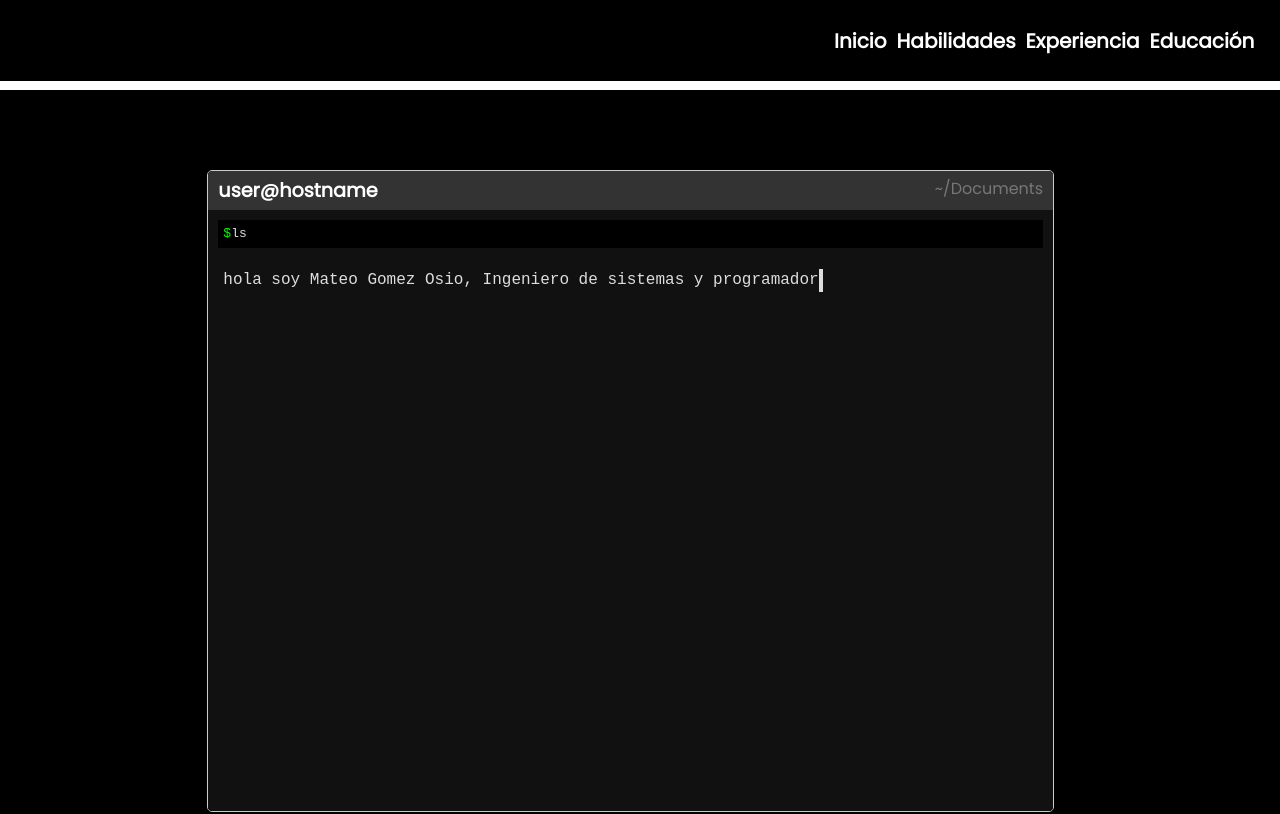
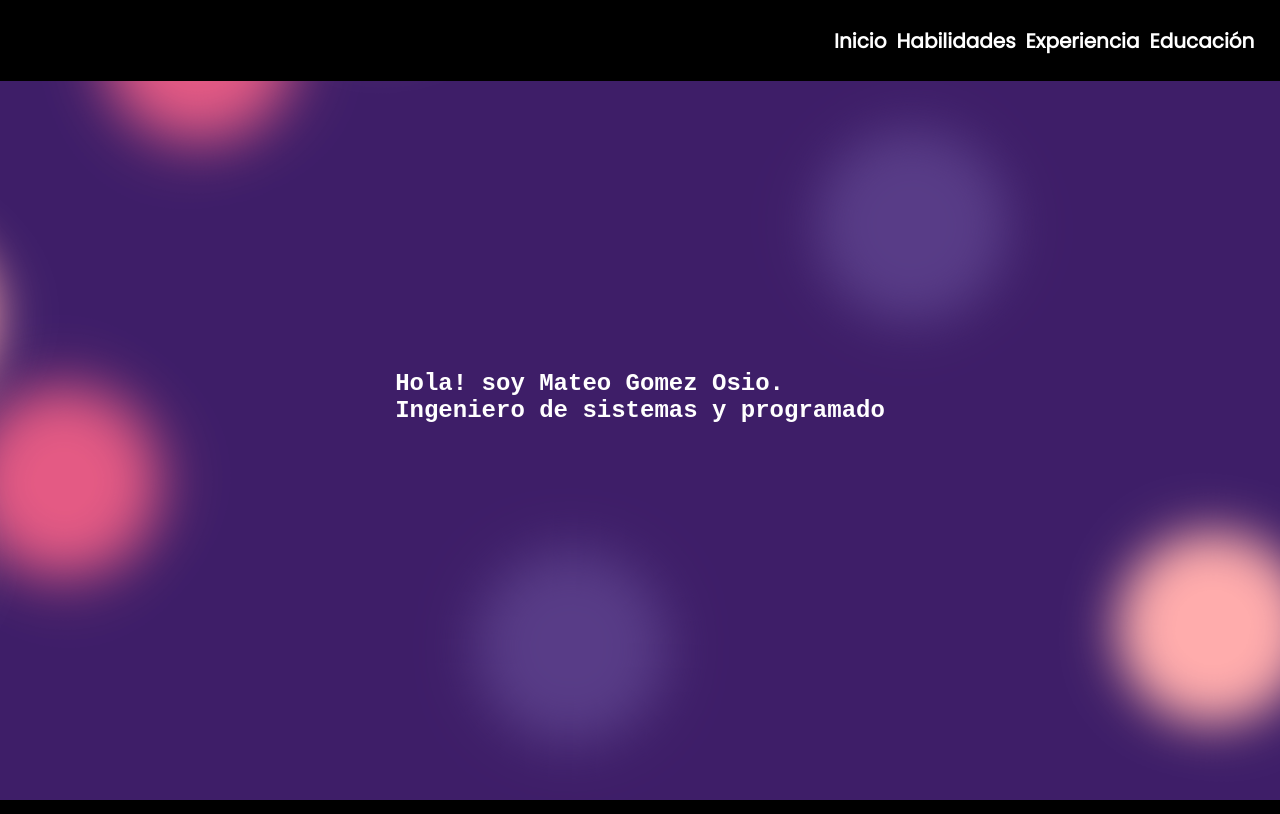
Before and after one commit to matgom97/portafolio, a React (Create React App) app: page / in a window 1280 px wide. Shown: the top 814 px of the page. Built offline with nearby package versions, Linux system fonts and the light colour scheme.

Commit message:
add style in intial

```diff
--- a/package.json
+++ b/package.json
@@ -12,6 +12,7 @@
     "react-router-dom": "^6.21.3",
     "react-scripts": "5.0.1",
     "sass": "^1.70.0",
+    "three": "^0.162.0",
     "web-vitals": "^2.1.4"
   },
   "scripts": {
--- a/src/components/home/presentation.js
+++ b/src/components/home/presentation.js
@@ -1,27 +1,55 @@
-
+import { useEffect, useLayoutEffect, useState } from 'react';
 import styles from '../styles/main.module.scss';
 
 const Presentation = () => {
+  const [text, setText] = useState('');
+  const originalText1 = "Hola! soy Mateo Gomez Osio.";
+  const originalText2 = "Ingeniero de sistemas y programador";
 
+  useLayoutEffect(() => {
+    let index1 = 0;
+    let index2 = 0;
+
+    const intervalId = setInterval(() => {
+      setText(prevText => {
+        if (index1 < originalText1.length) {
+          index1++;
+          return originalText1.substring(0, index1) + (index1 < originalText1.length ? '' : '\n') + originalText2.substring(0, index2);
+        } else if (index2 < originalText2.length) {
+          index2++;
+          return originalText1 + '\n' + originalText2.substring(0, index2);
+        } else {
+          clearInterval(intervalId);
+          return prevText;
+        }
+      });
+    }, 100); // Intervalo de tiempo entre letras
+
+    return () => clearInterval(intervalId);
+  }, []); // Se ejecutará solo una vez al montar el componente
 
   return (
-    <div className={styles.initial} id='init'>
-      <div className={styles.programming_environment}>
-        <div className={styles.terminal}>
-          <div className={styles.terminal_header}>
-            <span className={styles.terminal_title}>user@hostname</span>
-            <span className={styles.terminal_path}>~/Documents</span>
-          </div>
-          <div className={styles.terminal_content}>
-            <div className={styles.terminal_input}>
-              <span className={styles.terminal_prompt}>$</span>
-              <span className={styles.terminal_command}>ls</span>
-            </div>
-            <div className={styles.terminal_output}>
-              <p>hola soy Mateo Gomez Osio, Ingeniero de sistemas y programador</p>
-            </div>
-          </div>
-        </div>
+    <div className={`${styles.initial}`} id='init'>
+      <div>
+        <h1>{text}</h1>
+        <span></span>
+        <span></span>
+        <span></span>
+        <span></span>
+        <span></span>
+        <span></span>
+        <span></span>
+        <span></span>
+        <span></span>
+        <span></span>
+        <span></span>
+        <span></span>
+        <span></span>
+        <span></span>
+        <span></span>
+        <span></span>
+        <span></span>
+        <span></span>
       </div>
     </div>
   );
--- a/src/components/styles/main.module.scss
+++ b/src/components/styles/main.module.scss
@@ -7,27 +7,268 @@
   left: 0;
   width: 100%;
   z-index: 1000;
-  transition: top 0.3s ease-in-out; /* Añade una transición suave para el cambio de posición */
+  transition: top 0.3s ease-in-out;
+  /* Añade una transición suave para el cambio de posición */
 }
 
 .show {
-  top: 0; /* Muestra la barra de navegación en la parte superior de la ventana */
+  top: 0;
+  /* Muestra la barra de navegación en la parte superior de la ventana */
 }
 
 .hide {
-  top: -100px; /* Oculta la barra de navegación arriba de la ventana */
+  top: -100px;
+  /* Oculta la barra de navegación arriba de la ventana */
 }
+
+
 
 .initial {
   width: 100vw;
-  /* Ancho del viewport */
   height: 100vh;
-  /* Alto del viewport */
-  background-color: rgb(0, 0, 0);
-  margin-top: 90px;
+  //margin-top: 90px;
   position: relative;
   overflow: hidden;
+  display: flex;
+  flex-direction: column;
+  justify-content: center;
+  align-items: center;
+  background: #3E1E68;
+
+  @keyframes move {
+    100% {
+      transform: translate3d(0, 0, 1px) rotate(360deg);
+    }
+  }
+
+
+  span {
+    width: 24vmin;
+    height: 24vmin;
+    border-radius: 24vmin;
+    backface-visibility: hidden;
+    position: absolute;
+    animation: move;
+    animation-duration: 45;
+    animation-timing-function: linear;
+    animation-iteration-count: infinite;
+  }
+
+
+  span:nth-child(0) {
+    color: #583C87;
+    top: 88%;
+    left: 81%;
+    animation-duration: 40s;
+    animation-delay: -50s;
+    transform-origin: 17vw -10vh;
+    box-shadow: -48vmin 0 6.647112872992479vmin currentColor;
+  }
+
+  span:nth-child(1) {
+    color: #FFACAC;
+    top: 22%;
+    left: 93%;
+    animation-duration: 40s;
+    animation-delay: -31s;
+    transform-origin: 24vw 1vh;
+    box-shadow: -48vmin 0 6.570366375080351vmin currentColor;
+  }
+
+  span:nth-child(2) {
+    color: #E45A84;
+    top: 84%;
+    left: 28%;
+    animation-duration: 40s;
+    animation-delay: -38s;
+    transform-origin: 11vw -7vh;
+    box-shadow: -48vmin 0 6.969315181038393vmin currentColor;
+  }
+
+  span:nth-child(3) {
+    color: #E45A84;
+    top: 37%;
+    left: 60%;
+    animation-duration: 7s;
+    animation-delay: -33s;
+    transform-origin: -2vw -14vh;
+    box-shadow: 48vmin 0 6.343323953890858vmin currentColor;
+  }
+
+  span:nth-child(4) {
+    color: #E45A84;
+    top: 31%;
+    left: 39%;
+    animation-duration: 30s;
+    animation-delay: -14s;
+    transform-origin: -13vw 13vh;
+    box-shadow: 48vmin 0 6.875076784573052vmin currentColor;
+  }
+
+  span:nth-child(5) {
+    color: #FFACAC;
+    top: 40%;
+    left: 90%;
+    animation-duration: 31s;
+    animation-delay: -23s;
+    transform-origin: 11vw 8vh;
+    box-shadow: 48vmin 0 6.81953298357724vmin currentColor;
+  }
+
+  span:nth-child(6) {
+    color: #FFACAC;
+    top: 10%;
+    left: 6%;
+    animation-duration: 54s;
+    animation-delay: -32s;
+    transform-origin: 24vw 5vh;
+    box-shadow: 48vmin 0 6.087878639993718vmin currentColor;
+  }
+
+  span:nth-child(7) {
+    color: #FFACAC;
+    top: 63%;
+    left: 49%;
+    animation-duration: 55s;
+    animation-delay: -28s;
+    transform-origin: -14vw 24vh;
+    box-shadow: 48vmin 0 6.14972101734671vmin currentColor;
+  }
+
+  span:nth-child(8) {
+    color: #583C87;
+    top: 75%;
+    left: 53%;
+    animation-duration: 25s;
+    animation-delay: -10s;
+    transform-origin: 19vw -10vh;
+    box-shadow: 48vmin 0 6.428092357635504vmin currentColor;
+  }
+
+  span:nth-child(9) {
+    color: #FFACAC;
+    top: 7%;
+    left: 80%;
+    animation-duration: 53s;
+    animation-delay: -17s;
+    transform-origin: -24vw -14vh;
+    box-shadow: -48vmin 0 6.534977518869101vmin currentColor;
+  }
+
+  span:nth-child(10) {
+    color: #583C87;
+    top: 71%;
+    left: 68%;
+    animation-duration: 12s;
+    animation-delay: -18s;
+    transform-origin: 10vw -21vh;
+    box-shadow: -48vmin 0 6.62749983094978vmin currentColor;
+  }
+
+  span:nth-child(11) {
+    color: #583C87;
+    top: 4%;
+    left: 68%;
+    animation-duration: 37s;
+    animation-delay: -1s;
+    transform-origin: 22vw -22vh;
+    box-shadow: -48vmin 0 6.981272351211421vmin currentColor;
+  }
+
+  span:nth-child(12) {
+    color: #FFACAC;
+    top: 94%;
+    left: 4%;
+    animation-duration: 9s;
+    animation-delay: -25s;
+    transform-origin: 13vw -13vh;
+    box-shadow: 48vmin 0 6.534269458127144vmin currentColor;
+  }
+
+  span:nth-child(13) {
+    color: #FFACAC;
+    top: 54%;
+    left: 35%;
+    animation-duration: 36s;
+    animation-delay: -13s;
+    transform-origin: 19vw 12vh;
+    box-shadow: -48vmin 0 6.147205382987255vmin currentColor;
+  }
+
+  span:nth-child(14) {
+    color: #FFACAC;
+    top: 33%;
+    left: 43%;
+    animation-duration: 30s;
+    animation-delay: -7s;
+    transform-origin: -24vw 25vh;
+    box-shadow: 48vmin 0 6.734150797975393vmin currentColor;
+  }
+
+  span:nth-child(15) {
+    color: #E45A84;
+    top: 11%;
+    left: 19%;
+    animation-duration: 47s;
+    animation-delay: -27s;
+    transform-origin: -17vw -8vh;
+    box-shadow: -48vmin 0 6.983661715680605vmin currentColor;
+  }
+
+  span:nth-child(16) {
+    color: #E45A84;
+    top: 47%;
+    left: 95%;
+    animation-duration: 16s;
+    animation-delay: -24s;
+    transform-origin: -5vw -18vh;
+    box-shadow: 48vmin 0
+  }
+
+
+
+  @keyframes typing {
+    from {
+      width: 0;
+    }
+  }
+
+  h1 {
+    color: white;
+    font-family: 'Courier New', Courier, monospace;
+    white-space: pre-wrap;
+    overflow: hidden;
+    max-width: 90vw;
+    font-size: min(4vw, 24px);
+    // animation: typing 6s steps(63);
+    position: relative;
+    display: inline-block;
+  }
+
+  @keyframes blink {
+    50% {
+      border-color: transparent;
+    }
+  }
+
+  .cursor {
+    color: white;
+    font-size: min(4vw, 24px);
+    animation: blink .5s infinite step-end alternate;
+  }
+
+  @keyframes blink {
+    50% {
+      opacity: 0;
+      /* Hace que la barra lateral parpadee */
+    }
+  }
+
+
 }
+
+
+
 
 .fullscreen {
   width: 100vw;
@@ -35,11 +276,7 @@
   height: 100vh;
   /* Alto del viewport */
   background-color: red;
-  margin-top: 90px;
 
-  .skill{
-    background-color: purple !important;
-  }
 }
 
 
@@ -208,91 +445,3 @@ body {
 .nothidden {
   display: block;
 }
-
-// codigo para div inital
-
-.programming_environment {
-  display: grid;
-  grid-template-columns: 2fr 1fr;
-  gap: 10px;
-  height: 80%;
-  width: 100%;
-  position: absolute;
-    top: 0;
-    left: 16.2%;
-    bottom: 0;
-    right: 0;
-    margin: auto;
-}
-
-.terminal {
-  height: 100%;
-  border: 1px solid #ccc;
-  border-radius: 5px;
-  overflow: hidden;
-}
-
-.terminal_header {
-  background-color: #333;
-  color: #fff;
-  padding: 5px 10px;
-  display: flex;
-  justify-content: space-between;
-}
-
-.terminal_title {
-  font-size: 1.2em;
-  font-weight: bold;
-}
-
-.terminal_path {
-  color: #777;
-}
-
-.terminal_content {
-  background-color: #111;
-  color: #ddd;
-  padding: 10px;
-  line-height: 1.4;
-  font-family: monospace;
-  display: flex;
-  flex-direction: column;
-  height: 100%;
-}
-
-.terminal_input,
-.terminal_output {
-  padding: 5px;
-
-  p{
-    display: block;
-    font-family: 'Courier New', Courier, monospace;
-    white-space: nowrap;
-    border-right: 4px solid;
-    width: 62ch;
-
-  animation: typing 2s steps(62), blink .5s
-  infinite step-end alternate;
-  overflow: hidden;
-  }
-}
-
-@keyframes typing {
-  from {width: 0;}
-}
-
-@keyframes blink {
-  50% {border-color: transparent;}
-}
-
-.terminal_input {
-  background-color: #000;
-}
-
-.terminal_prompt {
-  color: #00ff00;
-}
-
-.terminal_command {
-  color: #ddd;
-}
--- a/src/index.css
+++ b/src/index.css
@@ -5,6 +5,7 @@ body {
     sans-serif;
   -webkit-font-smoothing: antialiased;
   -moz-osx-font-smoothing: grayscale;
+  background-color: black;
 }
 
 code {
```
Also changed, not shown: 1 other file (tests, documents, lock files or other folders).
